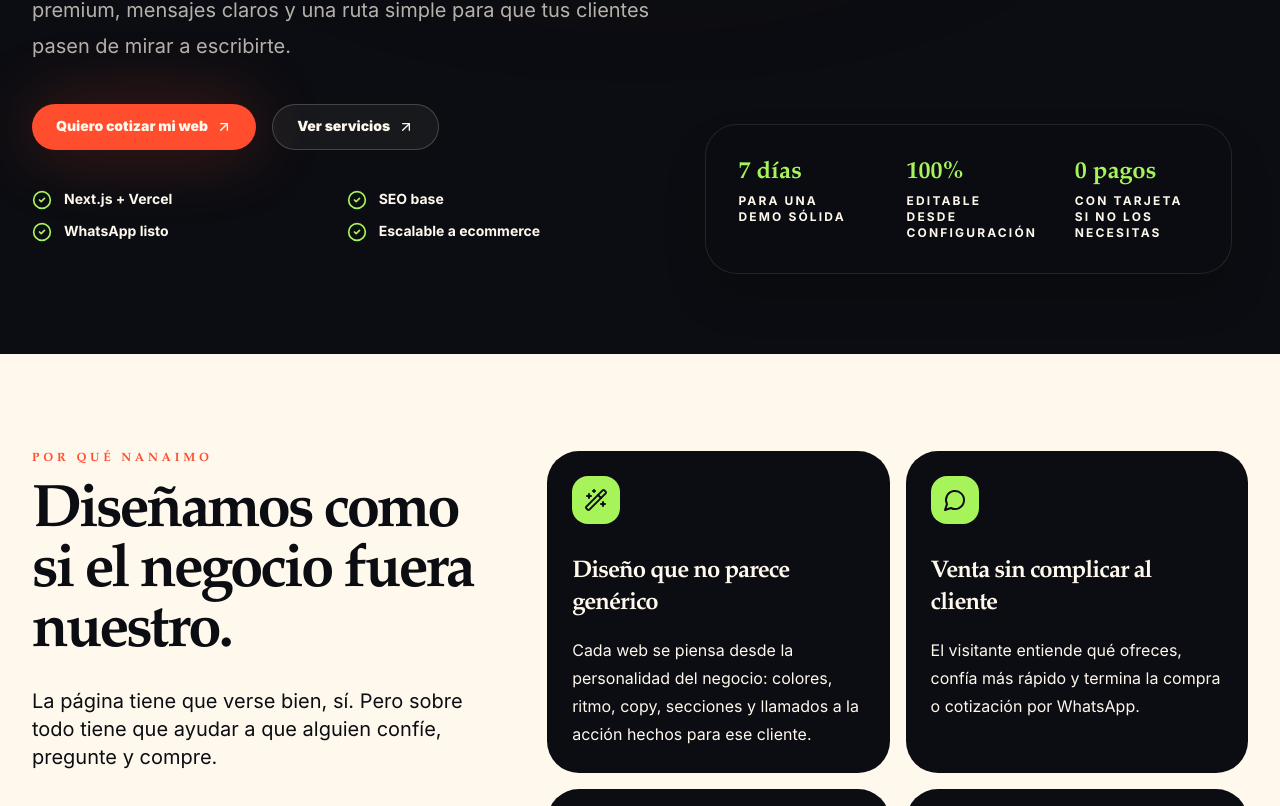
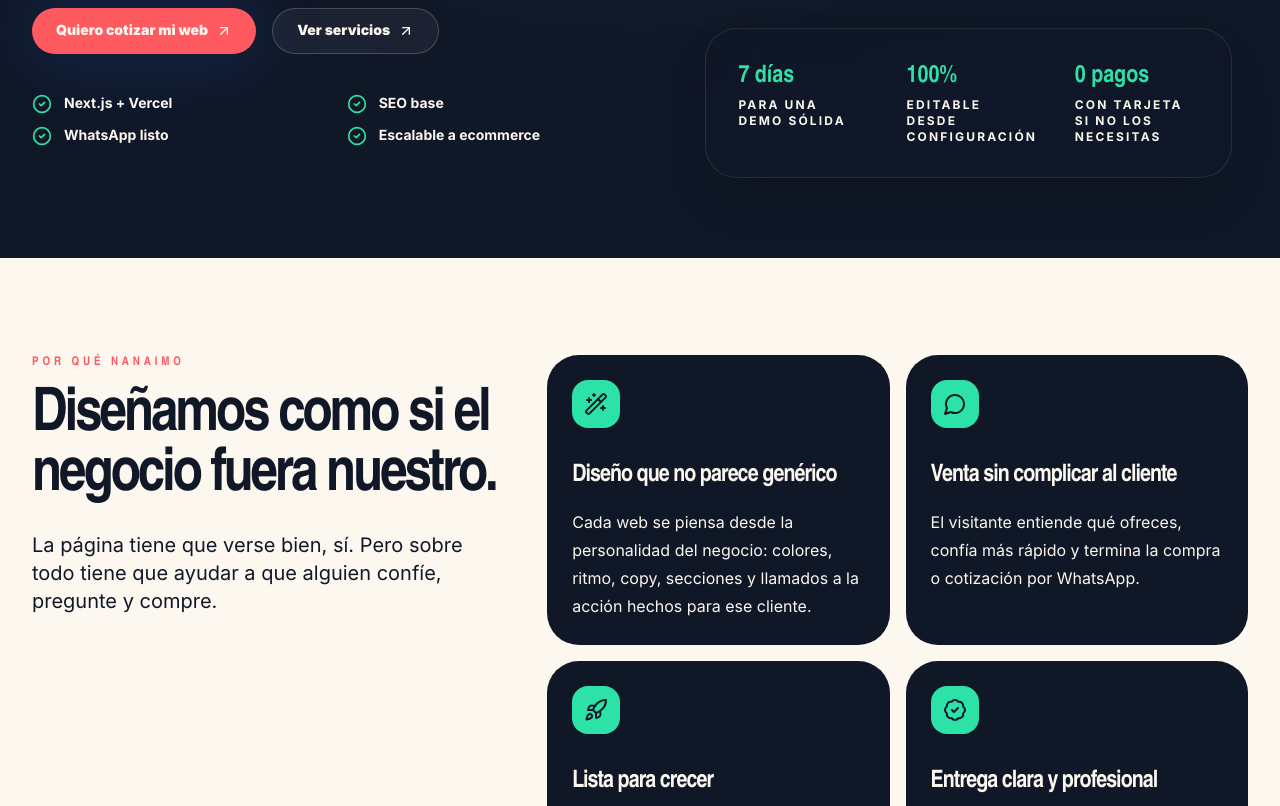
Before and after one commit to ortizpiponluka-ctrl/Nanaimo, a Next.js app: page / in a window 1280 px wide. Shown: the part 874-1680 px from the top of the page. Built offline with nearby package versions, Linux system fonts and the light colour scheme.

Commit message:
Renueva paleta y tipografia

```diff
--- a/app/globals.css
+++ b/app/globals.css
@@ -3,9 +3,9 @@
 @tailwind utilities;
 
 :root {
-  color-scheme: dark;
+  color-scheme: light;
   --font-sans: Inter, ui-sans-serif, system-ui, -apple-system, BlinkMacSystemFont, "Segoe UI", sans-serif;
-  --font-display: "New York", "Iowan Old Style", "Apple Garamond", "Palatino Linotype", Georgia, serif;
+  --font-display: "Avenir Next Condensed", "Arial Narrow", "Helvetica Neue", Inter, ui-sans-serif, system-ui, sans-serif;
 }
 
 * {
@@ -18,14 +18,14 @@ html {
 
 body {
   margin: 0;
-  background: #0b0d12;
-  color: #fff8ed;
+  background: #fcf7ef;
+  color: #101828;
   text-rendering: geometricPrecision;
 }
 
 ::selection {
-  background: #a7f35a;
-  color: #0b0d12;
+  background: #2563eb;
+  color: #fcf7ef;
 }
 
 .noise {
@@ -38,8 +38,8 @@ body {
   z-index: 50;
   pointer-events: none;
   content: "";
-  opacity: 0.08;
-  background-image: radial-gradient(circle at 1px 1px, #fff 1px, transparent 0);
+  opacity: 0.055;
+  background-image: radial-gradient(circle at 1px 1px, #101828 1px, transparent 0);
   background-size: 18px 18px;
   mix-blend-mode: soft-light;
 }
@@ -58,5 +58,5 @@ body {
 }
 
 .focus-ring:focus-visible {
-  outline-color: #a7f35a;
+  outline-color: #2563eb;
 }
--- a/site.config.ts
+++ b/site.config.ts
@@ -29,12 +29,12 @@ export const siteConfig = {
   city: "Santiago",
   country: "Chile",
   colors: {
-    background: "#0B0D12",
-    foreground: "#FFF8ED",
-    primary: "#FF4D2E",
-    secondary: "#A7F35A",
-    accent: "#47D7FF",
-    muted: "#F7F1E8"
+    background: "#FCF7EF",
+    foreground: "#101828",
+    primary: "#2563EB",
+    secondary: "#2DE2A6",
+    accent: "#FF5A5F",
+    muted: "#EEF3FF"
   },
   contact: {
     whatsapp: "+56934254398",
--- a/tailwind.config.ts
+++ b/tailwind.config.ts
@@ -11,24 +11,24 @@ const config: Config = {
   theme: {
     extend: {
       colors: {
-        ink: "#0B0D12",
-        paper: "#F7F1E8",
-        bone: "#FFF8ED",
-        lava: "#FF4D2E",
-        mint: "#A7F35A",
-        cyan: "#47D7FF",
-        violet: "#7C5CFF"
+        ink: "#101828",
+        paper: "#EEF3FF",
+        bone: "#FCF7EF",
+        lava: "#FF5A5F",
+        mint: "#2DE2A6",
+        cyan: "#2563EB",
+        violet: "#8B5CF6"
       },
       fontFamily: {
         sans: ["var(--font-sans)", "system-ui", "sans-serif"],
-        display: ["var(--font-display)", "Georgia", "serif"]
+        display: ["var(--font-display)", "system-ui", "sans-serif"]
       },
       boxShadow: {
-        glow: "0 0 70px rgba(255, 77, 46, 0.28)",
-        mint: "0 0 60px rgba(167, 243, 90, 0.24)"
+        glow: "0 0 70px rgba(37, 99, 235, 0.26)",
+        mint: "0 0 60px rgba(45, 226, 166, 0.22)"
       },
       backgroundImage: {
-        grid: "linear-gradient(rgba(255,255,255,.07) 1px, transparent 1px), linear-gradient(90deg, rgba(255,255,255,.07) 1px, transparent 1px)"
+        grid: "linear-gradient(rgba(16,24,40,.08) 1px, transparent 1px), linear-gradient(90deg, rgba(16,24,40,.08) 1px, transparent 1px)"
       },
       keyframes: {
         floaty: {
```
Also changed, not shown: public/brand/nanaimo-mark.svg, public/work/demo-commerce.svg.
